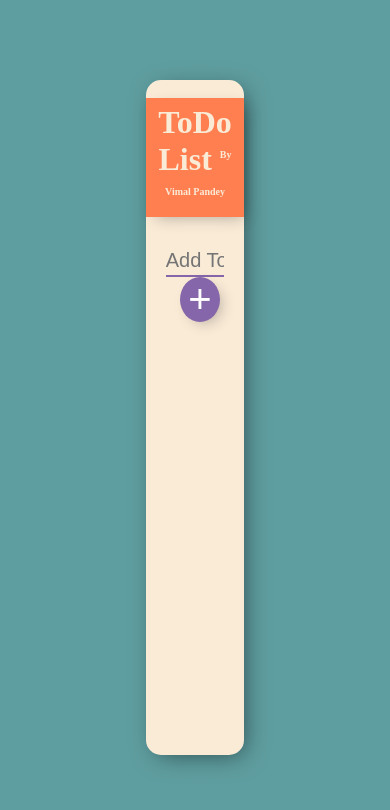
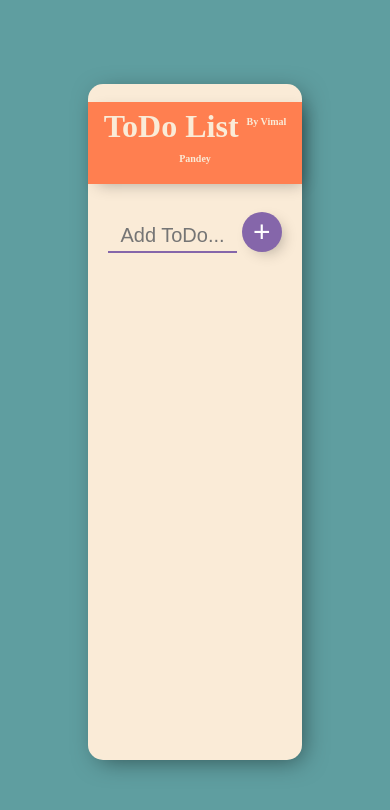
Before and after one commit to vimal143/React-ToDo-App, a React (Create React App) app: page / in a window 390 px wide. Shown: the top 810 px of the page. Built offline with nearby package versions, Linux system fonts and the light colour scheme.

Commit message:
media query changed

```diff
--- a/src/index.css
+++ b/src/index.css
@@ -6,16 +6,16 @@
   width: 100%;
   height: 100vh;
   background-color: cadetblue;
-  align-content: center;
   justify-content: center;
   display: flex;
   flex-direction: row;
+  align-items: center;
   text-align: center;
 }
 .center_div{
   background-color: antiquewhite;
   width: 25%;
-  margin-top: 80px;
+  /* margin-top: 80px; */
   height: 80vh;
   box-shadow: 5px 5px 25px -5px rgba(0,0,0,0.5);
   border-radius: 15px;
@@ -99,9 +99,10 @@ ol li{
 .todo_style .fa-times:hover{
   background-color: red;
 }
-@media(max-wdth:768px){
+@media (max-width:768px){
   .center_div{
-    widows: 55%;
+    width: 55%;
+
 
   }
   .todo_style .fa-times{
```
Also changed, not shown: 1 other file (tests, documents, lock files or other folders).
